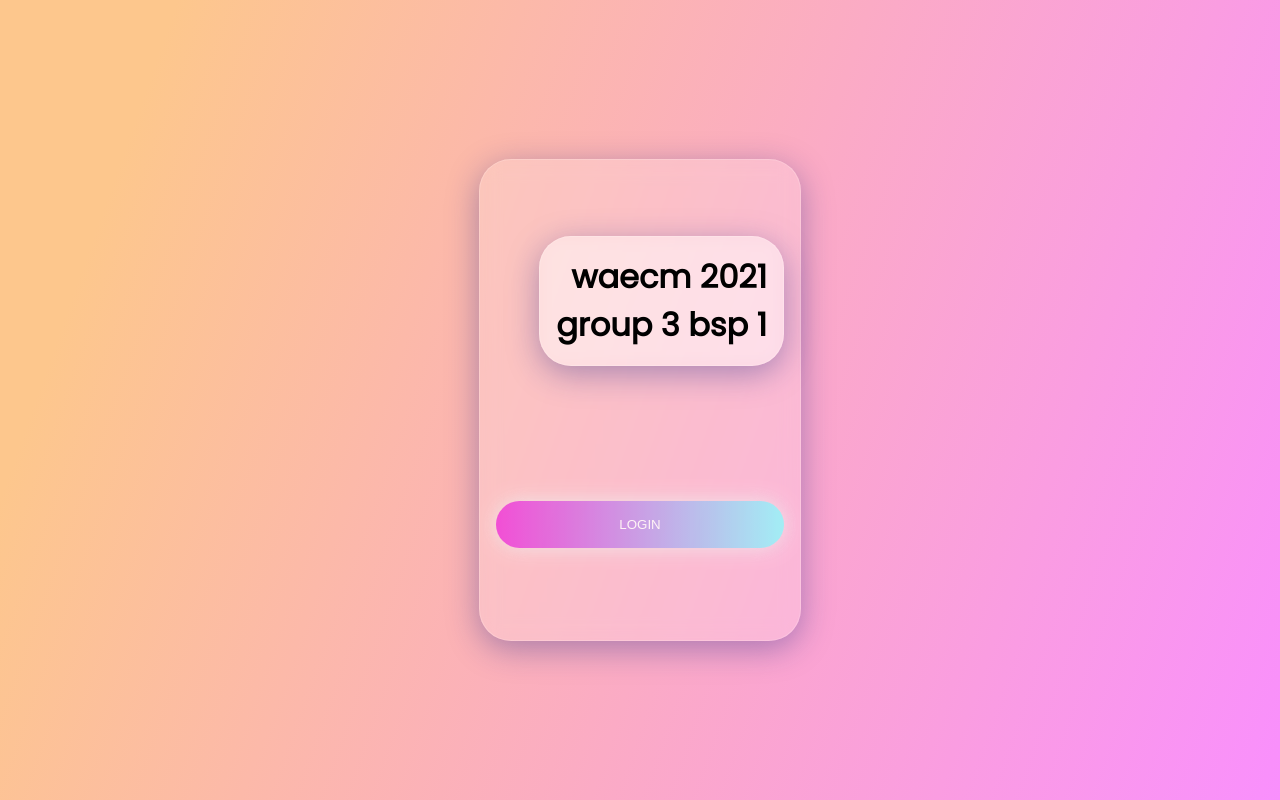
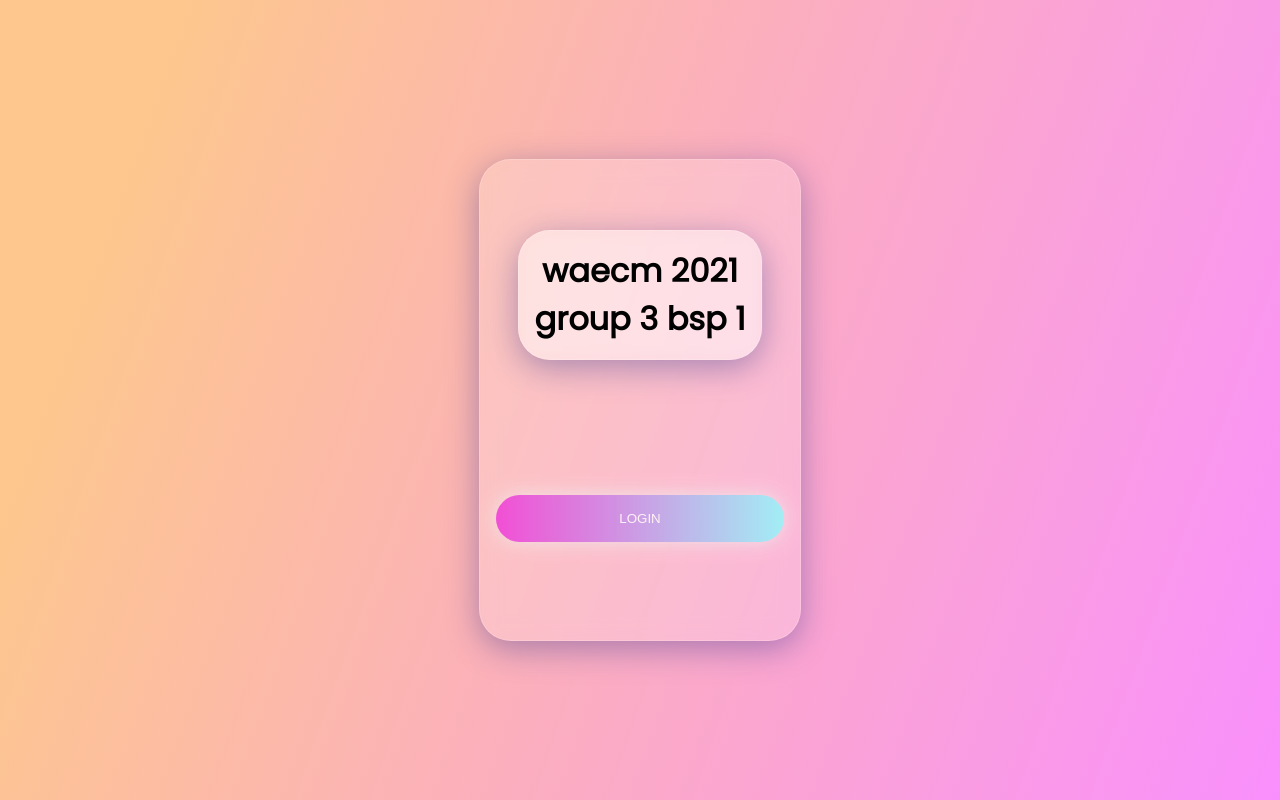
Before and after one commit to michi949/waecm-group, a Next.js app in the folder waecm-2021-group-3-bsp-1/: page / in a window 1280 px wide. Built offline with nearby package versions, Linux system fonts and the light colour scheme.

Commit message:
:rocket: Centerd header

```diff
--- a/waecm-2021-group-3-bsp-1/components/LoginSection.js
+++ b/waecm-2021-group-3-bsp-1/components/LoginSection.js
@@ -70,9 +70,8 @@ const StyledButton = styled.button`
   }
 `;
 const ProjectName = styled.div`
-  margin: 1rem;
-  width: 90%;
-  text-align: right;
+  margin: 0.25rem;
+  text-align: center;
   h1 {
     display: inline-block;
     margin: 0;
```
